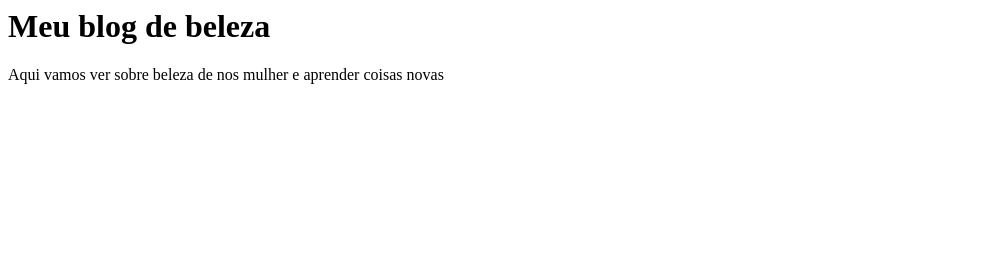
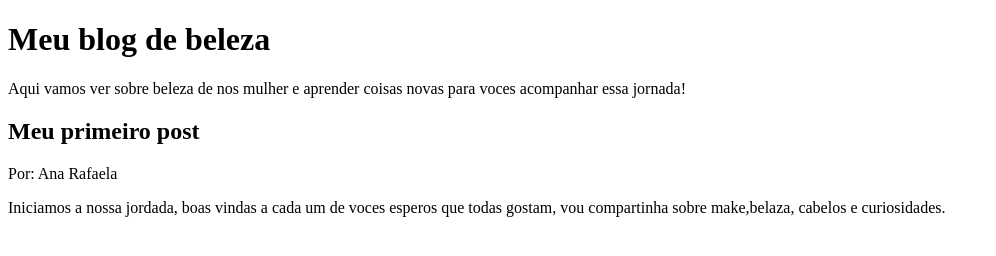
Before and after one commit to santanaoliveira26-ai/projeto-1, a plain HTML site: page index.html in a window 1280 px wide. Shown: the whole page, without its empty margins (0-996 px from the left). Drawn offline with Linux system fonts and the light colour scheme.

Commit message:
Projeto-02

```diff
--- a/index.html
+++ b/index.html
@@ -1,14 +1,22 @@
-<h1>Meu blog de beleza</h1>
-<p>Aqui vamos ver sobre beleza de nos mulher e aprender coisas novas</p>
 
 <!DOCTYPE html>
-<html lang="en">
-<head>
-    <meta charset="UTF-8">
-    <meta name="viewport" content="width=device-width, initial-scale=1.0">
-    <title>Document</title>
-</head>
-<body>
-
+<html lang="pt-br">
+    <head>
+        <meta charset="UTF-8">
+        <meta name="viewport" content="width=device-width, initial-scale=1.0">
+        <title>Blog</title>
+    </head>
+    <body>
+        <header>
+        <h1>Meu blog de beleza</h1>
+        <p>Aqui vamos ver sobre beleza de nos mulher e aprender coisas novas
+            para voces acompanhar essa jornada! </p>
+        </header>
+    <main>
+         <h2>Meu primeiro post</h2>
+         <p>Por: Ana Rafaela </p>
+         <p>Iniciamos a nossa jordada, boas vindas a cada um de voces esperos
+         que todas gostam, vou compartinha sobre make,belaza, cabelos e curiosidades.</p>
+     </main>
 </body>
 </html>
```
